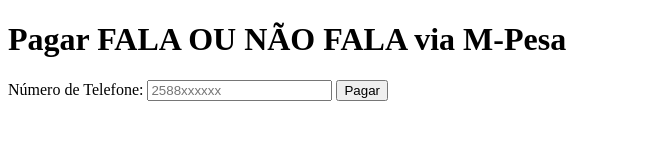
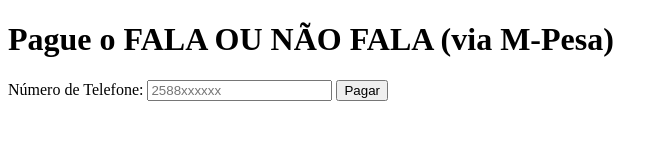
Before and after one commit to jogosmoz/pagafalaounaofala, a plain HTML site: page index.html in a window 1280 px wide. Shown: the whole page, without its empty margins (0-668 px from the left). Drawn offline with Linux system fonts and the light colour scheme.

Commit message:
Update index.html

```diff
--- a/index.html
+++ b/index.html
@@ -6,7 +6,7 @@
     <title>Pagamento Fala ou Não Fala</title>
 </head>
 <body>
-    <h1>Pagar FALA OU NÃO FALA via M-Pesa</h1>
+    <h1>Pague o FALA OU NÃO FALA (via M-Pesa)</h1>
     <form id="paymentForm">
     <label for="telefone">Número de Telefone:</label>
     <input type="text" id="telefone" name="telefone" placeholder="2588xxxxxx" required>
```
